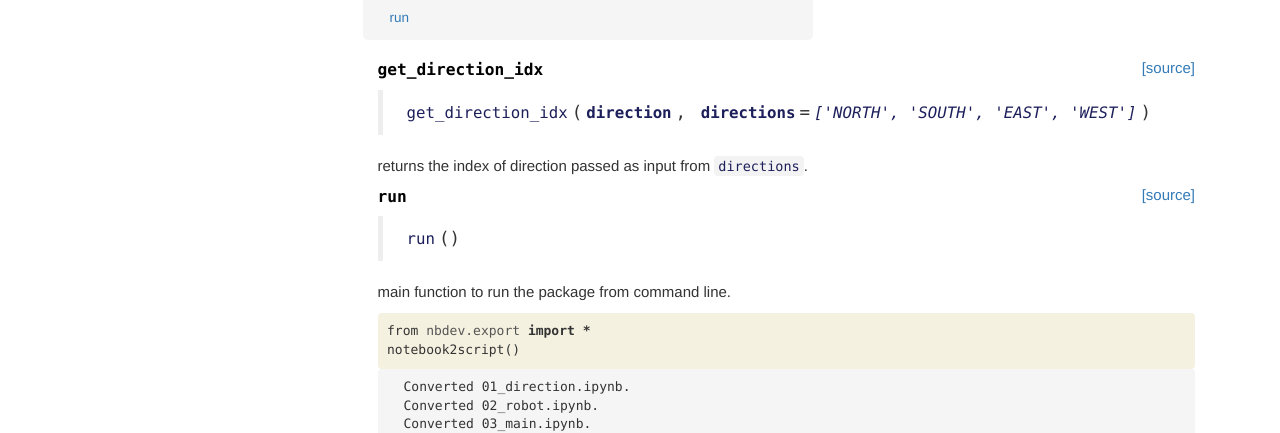
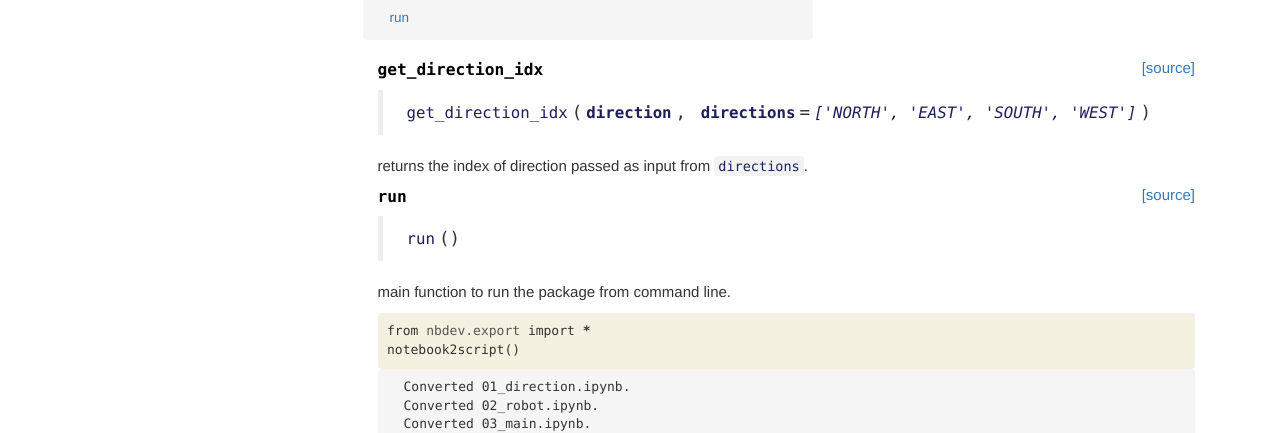
Before and after one commit to amaarora/toyrobot, a Jekyll site: the page built from docs/main.html, in a window 1280 px wide. Shown: the part 245-678 px from the top of the page. Built offline with Jekyll 4.4.1, drawn with Linux system fonts in a browser that asks for light colours; nearby versions of some CDN libraries; comment, search, counter and statistics services are not loaded.

Commit message:
Update docs

```diff
--- a/docs/direction.html
+++ b/docs/direction.html
@@ -80,7 +80,7 @@ To rotate the direction clockwise, this class simply updates the <code>idx</code
 
 <div class="inner_cell">
     <div class="input_area">
-<div class=" highlight hl-ipython3"><pre><span></span><span class="kn">from</span> <span class="nn">nbdev.export</span> <span class="k">import</span> <span class="o">*</span>
+<div class=" highlight hl-ipython3"><pre><span></span><span class="kn">from</span> <span class="nn">nbdev.export</span> <span class="kn">import</span> <span class="o">*</span>
 <span class="n">notebook2script</span><span class="p">()</span>
 </pre></div>
 
--- a/docs/main.html
+++ b/docs/main.html
@@ -38,7 +38,7 @@ summary: "Main runner function to make things work in cmd line"
 
 
 <div class="output_markdown rendered_html output_subarea ">
-<h4 id="get_direction_idx" class="doc_header"><code>get_direction_idx</code><a href="https://github.com/amaarora/toyrobot/tree/master/toyrobot/main.py#L12" class="source_link" style="float:right">[source]</a></h4><blockquote><p><code>get_direction_idx</code>(<strong><code>direction</code></strong>, <strong><code>directions</code></strong>=<em><code>['NORTH', 'SOUTH', 'EAST', 'WEST']</code></em>)</p>
+<h4 id="get_direction_idx" class="doc_header"><code>get_direction_idx</code><a href="https://github.com/amaarora/toyrobot/tree/master/toyrobot/main.py#L12" class="source_link" style="float:right">[source]</a></h4><blockquote><p><code>get_direction_idx</code>(<strong><code>direction</code></strong>, <strong><code>directions</code></strong>=<em><code>['NORTH', 'EAST', 'SOUTH', 'WEST']</code></em>)</p>
 </blockquote>
 <p>returns the index of direction passed as input from <code>directions</code>.</p>
 
@@ -79,7 +79,7 @@ summary: "Main runner function to make things work in cmd line"
 
 <div class="inner_cell">
     <div class="input_area">
-<div class=" highlight hl-ipython3"><pre><span></span><span class="kn">from</span> <span class="nn">nbdev.export</span> <span class="k">import</span> <span class="o">*</span>
+<div class=" highlight hl-ipython3"><pre><span></span><span class="kn">from</span> <span class="nn">nbdev.export</span> <span class="kn">import</span> <span class="o">*</span>
 <span class="n">notebook2script</span><span class="p">()</span>
 </pre></div>
 
--- a/docs/robot.html
+++ b/docs/robot.html
@@ -93,7 +93,7 @@ summary: "summary"
 </div>
 <div class="cell border-box-sizing text_cell rendered"><div class="inner_cell">
 <div class="text_cell_render border-box-sizing rendered_html">
-<p>A basic <a href="/toyrobot/robot#Table"><code>Table</code></a> class that checks if the <code>robot</code> or a tuple of (x, y) is inside the Table. This is done by creating a <code>__contains__</code> method.</p>
+<p>A basic <a href="/toyrobot/robot#Table"><code>Table</code></a> class that checks if the <a href="/toyrobot/robot"><code>robot</code></a> or a tuple of (x, y) is inside the Table. This is done by creating a <code>__contains__</code> method.</p>
 
 </div>
 </div>
@@ -220,7 +220,7 @@ summary: "summary"
 
 <div class="inner_cell">
     <div class="input_area">
-<div class=" highlight hl-ipython3"><pre><span></span><span class="kn">from</span> <span class="nn">nbdev.export</span> <span class="k">import</span> <span class="o">*</span>
+<div class=" highlight hl-ipython3"><pre><span></span><span class="kn">from</span> <span class="nn">nbdev.export</span> <span class="kn">import</span> <span class="o">*</span>
 <span class="n">notebook2script</span><span class="p">()</span>
 </pre></div>
 
```
